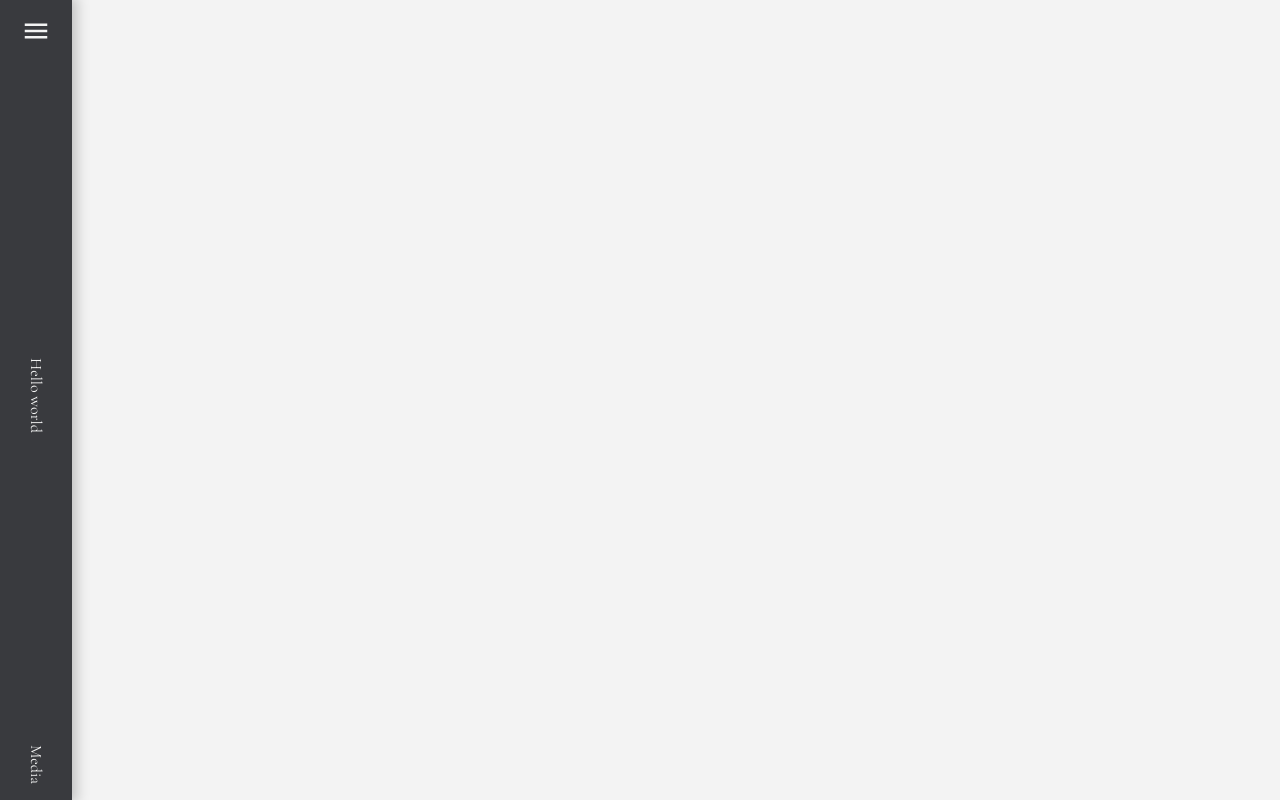
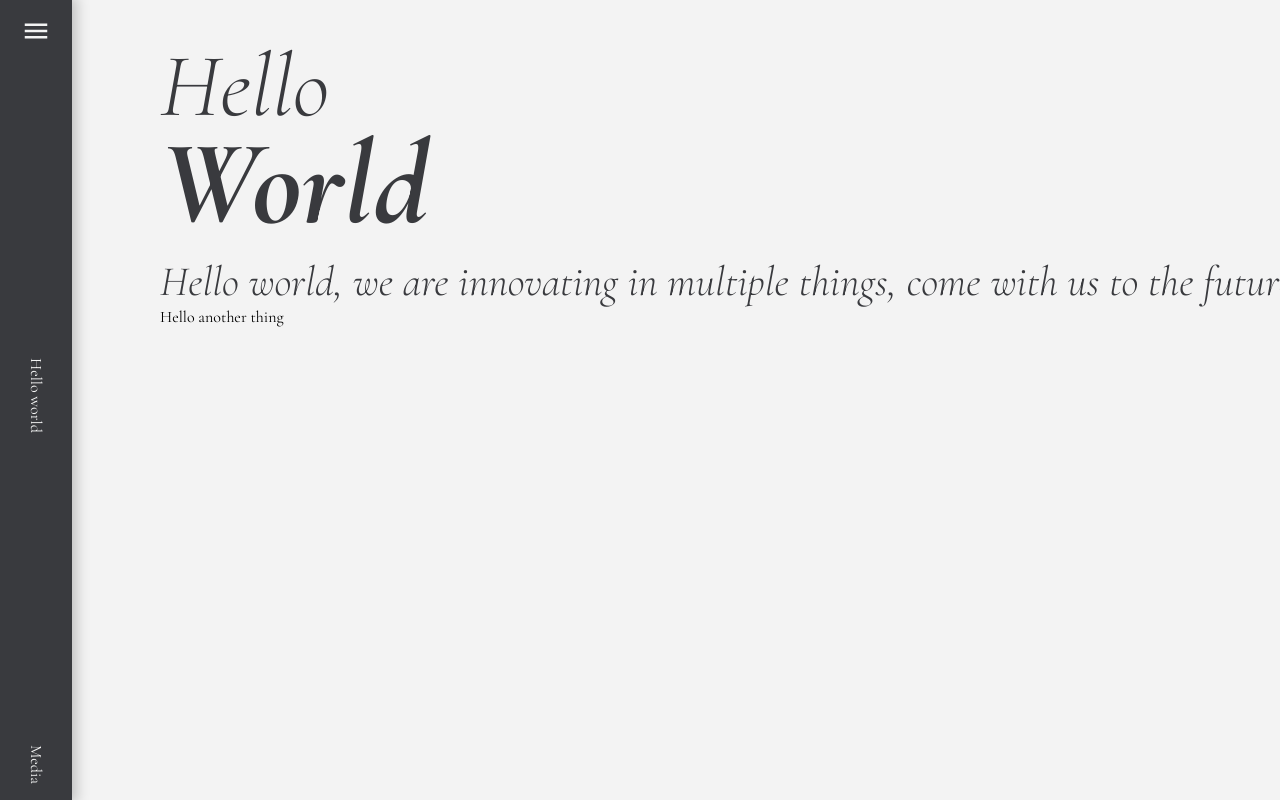
Before and after one commit to WS-Jedp/portfolio_photographer_frontend, a React app: page / in a window 1280 px wide. Built offline with nearby package versions, Linux system fonts and the light colour scheme.

Commit message:
Building main pages! - HomePage

```diff
--- /dev/null
+++ b/src/components/contentText/index.tsx
@@ -0,0 +1,38 @@
+import React from 'react'
+import { ContentTextWrapper } from './styles'
+
+import { Title } from '../title'
+import { Paragraph } from '../paragraph'
+
+interface ContentTextProps {
+    upTitle?: string;
+    downTitle?: string;
+    position?: 'left' | 'right' | 'center',
+    text: string;
+    color?: 'white' | 'black';
+}
+
+export const ContentText:React.FC<ContentTextProps> = ({ upTitle, text, downTitle, position = "left", color = "black", children }) => {
+
+    return (
+        <ContentTextWrapper>
+            <Title
+                up={upTitle}
+                down={downTitle}
+                position={position}
+                color={color}
+            />
+            <Paragraph
+                position={position}
+                color={color}
+                children={text}
+            />
+            <div className="content-text__children">
+                {
+                    children
+                }
+            </div>
+
+        </ContentTextWrapper>
+    )
+}
--- /dev/null
+++ b/src/components/contentText/styles.ts
@@ -0,0 +1,9 @@
+import styled from 'styled-components'
+
+export const ContentTextWrapper = styled.section`
+    box-sizing: border-box;
+    width: 100%;
+    height: auto;
+    display: flex;
+    flex-flow: column nowrap;
+`
--- a/src/components/paragraph/styles.ts
+++ b/src/components/paragraph/styles.ts
@@ -8,11 +8,11 @@ interface ParagraphProps extends StyleSheetManagerProps{
 export const ParagraphWrapper = styled.p`
   font-weight: 300;
   font-style: italic;
-  font-size: 42px;
+  font-size: 30px;
   color: ${(props:ParagraphProps) => (`var(--color-${props.color})`)};
   text-align: ${(props:ParagraphProps) => (props.position)};
 
   @media (min-width: 720px) {
-    font-size: 60px;
+    font-size: 42px;
   }
 `
--- a/src/layout/styles.ts
+++ b/src/layout/styles.ts
@@ -15,5 +15,6 @@ export const LayoutWrapper = styled.section`
         width: 100%;
         height: auto;
         overflow: scroll-y;
+        padding: 2rem;
     }
 `
--- a/src/pages/home/index.tsx
+++ b/src/pages/home/index.tsx
@@ -17,11 +17,21 @@ import { PortraitPicture } from '../../components/portraitPicture'
 import { PortraitCollection } from '../../components/portraitCollection'
 import { CoverCollection } from '../../components/coverCollection'
 import { PictureDetail } from '../../components/pictureDetail'
+
+import { ContentText } from '../../components/contentText'
 import { Menu } from '../../components/menu'
 
 export const Home:React.FC= () => (
   <Layout>
     <article className="menu-content">
+      <ContentText
+        color="black"
+        position="left"
+        upTitle="Hello"
+        downTitle="World"
+        text="Hello world, we are innovating in multiple things, come with us to the future!">
+          Hello another thing
+      </ContentText>
     </article>
   </Layout>
 )
```
